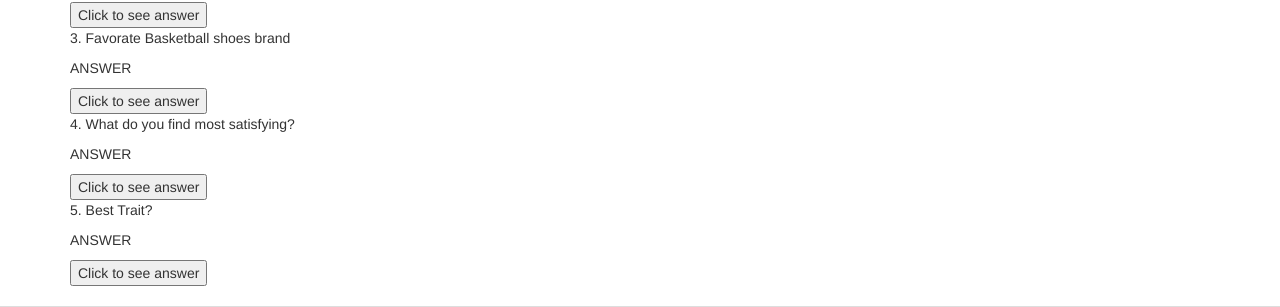
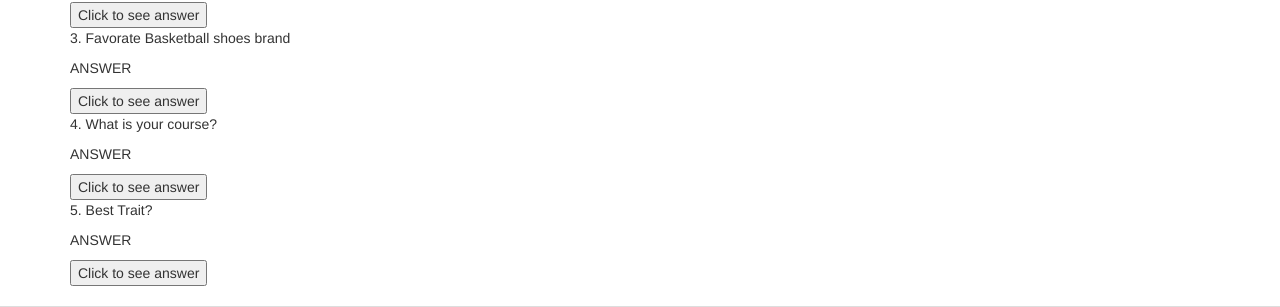
Before and after one commit to gtandres/APC_webprog_MI153_test_repo_gtandres, a Yii app: template Exercise7/basic/views/site/Trivia.php in a window 1280 px wide. Shown: the part 707-1014 px from the top of the page. Run offline with PHP 8.4 and a stand-in for Yii, Linux system fonts and the light colour scheme; the template is opened without the code that fills it, so the values that code supplies are empty; some libraries are stand-ins or nearby versions.

Commit message:
updated Trivia.php

```diff
--- a/Exercise7/basic/views/site/Trivia.php
+++ b/Exercise7/basic/views/site/Trivia.php
@@ -81,14 +81,14 @@
 			<button type="button" onclick="document.getElementById('q3').innerHTML = 'Nike'">Click to see answer</button>
 
 			<p>
-				4. What do you find most satisfying?
+				4. What is your course?
 			</p>
 
 			<p id="q4">
 				ANSWER
 			</p>
 
-			<button type="button" onclick="document.getElementById('q4').innerHTML = 'Winning'">Click to see answer</button>
+			<button type="button" onclick="document.getElementById('q4').innerHTML = 'Information Technology major in Mobile and internet technology'">Click to see answer</button>
 
 			<p>
 				5. Best Trait?
```
